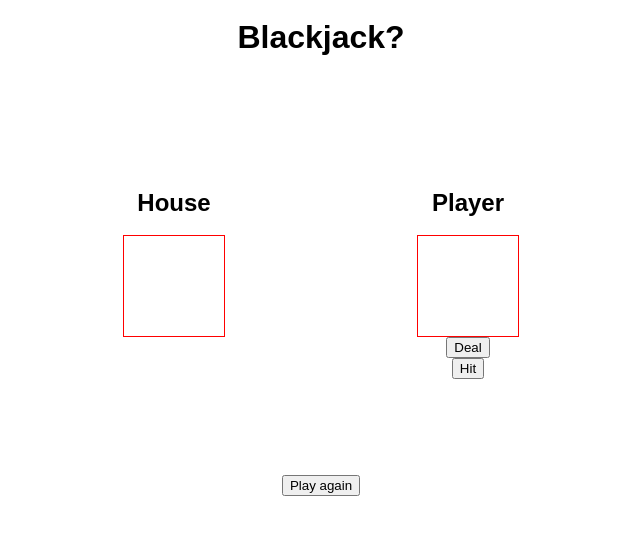
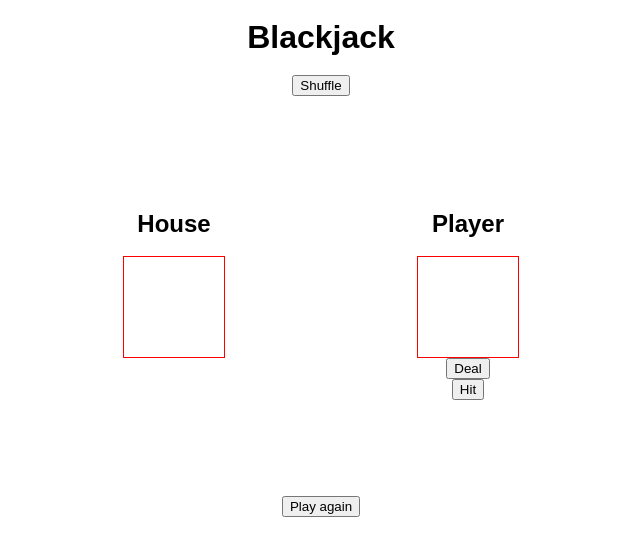
Before and after one commit to katerigney/blackjack, a website: page public/index.html in a window 1280 px wide. Shown: the whole page, without its empty margins (319-959 px from the left). Drawn offline with Linux system fonts and the light colour scheme.

Commit message:
added step by step comments. started to build javascript structure. began function to build 52 card deck but ran into reference error that I could not fix.

```diff
--- a/public/index.html
+++ b/public/index.html
@@ -8,6 +8,7 @@
   </head>
   <body>
     <h1>Blackjack</h1>
+    <button type ="button" onclick="shuffleDeck()">Shuffle</button>
     <section class="blackjackTable">
 
       <section class="houseContainer">
@@ -20,8 +21,8 @@
         <h2 class="playerHeader">Player</h2>
         <section class="playerDealtCards">
         </section>
-        <button type="button" id="dealButtonClick">Deal</button>
-        <button type="button" id="hitButtonClick">Hit</button>
+        <button type="button" id="dealButtonClick()">Deal</button>
+        <button type="button" id="hitButtonClick()">Hit</button>
       </section>
 </section>
 
--- a/public/main.js
+++ b/public/main.js
@@ -1,5 +1,67 @@
-const main = () => {
-  document.querySelector('h1').textContent += '?'
+// Build a deck of 52 cards
+let suitOptions = ["hearts", "spades", "clubs", "diamonds"];
+let numberOptions = ["ace", "2", "3", "4", "5", "6", "7", "8", "9", "10", "jack", "queen", "king"];
+let cards = [];
+
+const shuffleDeck = () => {
+  console.log ("Button was clicked")
+  for (i = 0; i < suitOptions.length; i++) {
+    let suitSelected = suitOptions[i];
+    console.log (suitSelected);
+  }
+  for (i = 0; i < numberOptions.length; i++) {
+    let numberSelected = numberOptions[i];
+    console.log (numberSelected);
+  }
+  let card = [suitSelected, numberSelected];
+  console.log (card);
+// cards.push(card);
+// console.log (cards);
 }
 
-document.addEventListener('DOMContentLoaded', main)
+
+// // assign values to all 52 cards
+// //      - 2-10 = face value
+// //      - K, Q, J = 10
+// //      - A = 11
+
+
+// // Player = user
+// // House = computer
+
+// const dealButtonClick = () => {
+//   //give 2 random cards to both the house and the player from the deck
+// //       - house cards are hidden until reveal
+//   evalScore();
+// }
+
+// const evalScore =  () =>{
+//   //if either house or player over 21 = alert bust
+//   //if either house or player equals 21 - alert winner
+//  //else keep playing
+// }
+
+// const hitButtonClick = () => {
+// // player gets another card from the remaining deck until they stop hitting or
+//       // after each hit evalScore()
+
+// // when player is done evaluate card sum and store
+// // house draws cards until its has more than 18 or busts evalScore();
+
+// // while (houseScore < 18){
+//   // loop
+// // }
+
+// // evalScoreFinal();
+
+// // compare house sum to player sum
+//         //sum closest or equal to 21, alert winner
+
+
+// //play again button to appear. player clicks = reset and "shuffle deck"
+
+
+
+
+
+// //
```
